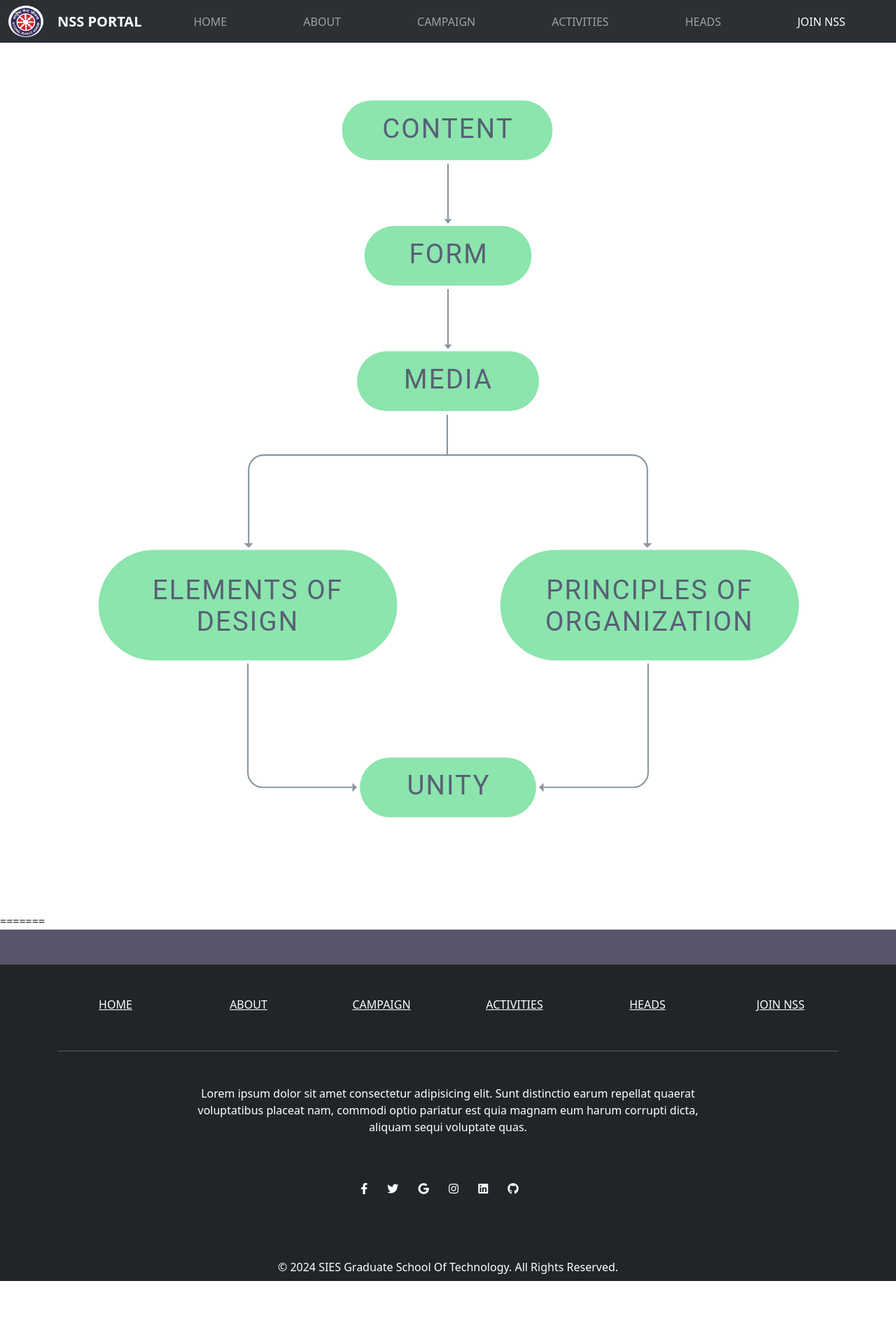
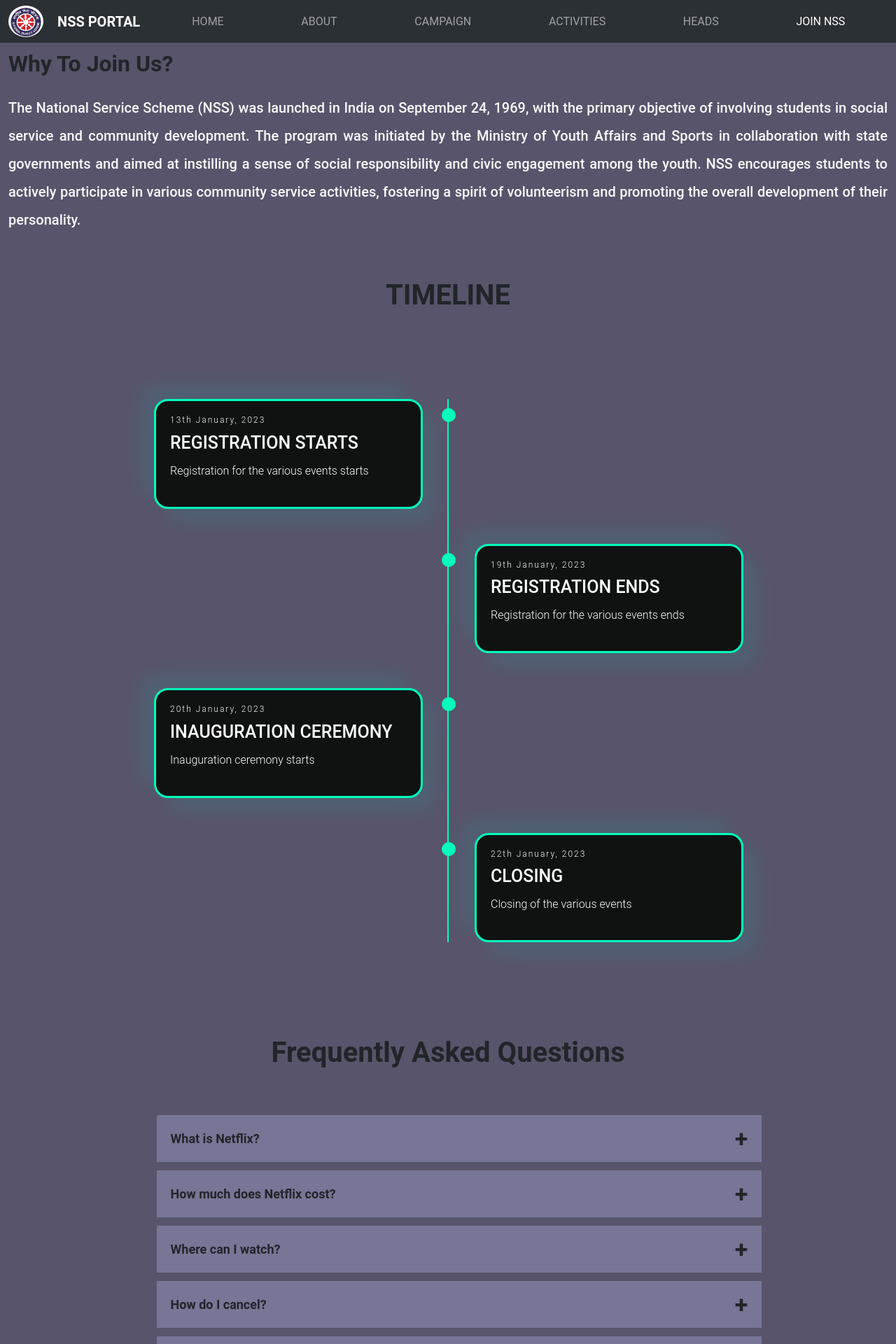
Before and after one commit to Colderhold/NSS-Portal, a PHP site: page /join.html in a window 1280 px wide. Shown: the top 1920 px of the page at 70% size. Before the commit the page ends 1830 px from the top, so only its background shows below. Run offline with PHP 8.4, Linux system fonts and the light colour scheme; style sheets or scripts are compiled from the project's sources; some libraries are stand-ins or nearby versions.

Commit message:
10th commit

```diff
--- a/nss/templates/index.html
+++ b/nss/templates/index.html
@@ -168,7 +168,7 @@
 <h1 class='mt-4 mb-4' style='font-weight: 700; text-align: center;'> CAMPAIGN </h1>
 
 <div class="container-fluid">
-  <div class="card text-bg-dark rounded-5">
+  <div class="card text-bg-dark rounded-5" style="pointer-events: none;">
     <img src="img/nss7.jpeg" class="card-img rounded-5 img-thumbnail border border-5 border-light" alt="...">
     <div class="card-img">
       <p class="card-text lh-lg mt-4" style='text-align: justify;'><strong>The NSS Camp is an annually organized event by SIES Graduate School of Technology (SIES GST) that encapsulates the spirit of social responsibility and community engagement. This enriching camp serves as a platform for students to contribute meaningfully to society through a range of community service activities. It's a week-long experience that goes beyond regular studies, making students feel like a team and teaching them to care for others. During the camp, students do different activities like donating blood, planting trees, and cleaning up areas. These activities not only help the community but also teach about taking care of the <a href='#'> Read more. </a></p>
--- a/nss/templates/join.html
+++ b/nss/templates/join.html
@@ -3,14 +3,9 @@
 <title>NSS PORTAL SIESGST</title>
 <meta charset="UTF-8">
 <meta name="viewport" content="width=device-width, initial-scale=1">
-<<<<<<< HEAD
 <script src="https://code.jquery.com/jquery-3.6.4.min.js"></script>
 <script src="script.js"></script>
-=======
->>>>>>> parent of 500d65b (Fifth commit)
 <link rel="stylesheet" href="style.css">
-<link rel="stylesheet" href="specific-style.css">
-<script src="https://cdn.jsdelivr.net/npm/vue@2.6.14/dist/vue.js"></script>
 <script src="script-vue-app.js"></script>
 <link rel="stylesheet" href="https://fonts.googleapis.com/css?family=Raleway">
 <link rel="shortcut icon" href="img/nss.png" />
@@ -52,144 +47,117 @@
         </div>
     </div>
 </nav>
-<<<<<<< HEAD
-<div class="template-wrap">
-
-  <div class="ep-flowchart" id="ep-flowchart">
-    <div class="ep-svg-wrap">
-
-      <svg xmlns="http://www.w3.org/2000/svg" viewBox="0 0 600 600">
-        <g id="Page-1" fill="none" fill-rule="evenodd">
-          <g id="Course-Template">
-            <g id="arrows" transform="translate(163 98)">
-              <g id="arrows/arrow-1.2" transform="rotate(90 69.5 70)">
-                <g id="arrow-1.2">
-                  <path id="Line" stroke="#89969F" stroke-linecap="square" d="M.336 2.5h38.46"/>
-                  <polygon id="Triangle" fill="#89969F" points="37 5 37 0 40 2.5"/>
-                </g>
-              </g>
-              <g id="arrows/arrow-1.2-copy" transform="rotate(90 27.5 112)">
-                <g id="arrow-1.2">
-                  <path id="Line" stroke="#89969F" stroke-linecap="square" d="M.336 2.5h38.46"/>
-                  <polygon id="Triangle" fill="#89969F" points="37 5 37 0 40 2.5"/>
-                </g>
-              </g>
-              <g id="arrows/arrow-4" transform="rotate(90 53 220.5)">
-                <g id="arrow-4">
-                  <path id="Path-4" stroke="#89969F" d="M87 3H38.009C32.48 3 28 7.48 28 13v247c0 5.523 4.483 10 10.009 10H87"/>
-                  <path id="Path-5" stroke="#89969F" d="M28.5 137H.996"/>
-                  <polygon id="Triangle-2-Copy-2" fill="#89969F" points="87 6 87 0 90 3"/>
-                  <polygon id="Triangle-2-Copy-4" fill="#89969F" points="87 273 87 267 90 270"/>
-                </g>
-              </g>
-              <g id="arrow-2" transform="translate(3 335)">
-                <path id="Path-2" stroke="#89969F" d="M0 0v73.009C0 78.527 4.485 83 9.992 83H70"/>
-                <polygon id="Triangle-2" fill="#89969F" points="70 86 70 80 73 83"/>
-              </g>
-              <g id="arrow-2-copy" transform="matrix(-1 0 0 1 271 335)">
-                <path id="Path-2" stroke="#89969F" d="M0 0v73.009C0 78.527 4.485 83 9.992 83H70"/>
-                <polygon id="Triangle-2" fill="#89969F" points="70 86 70 80 73 83"/>
-              </g>
-            </g>
-            <g id="ep-content" class="ep-svg-block"
-               @click="{{ display = true; selected = 'ep-content' }}"
-               transform="translate(229 56)">
-              <rect id="Rectangle" width="141" height="40" fill="#8BE5AD" rx="20"/>
-              <text id="Content" fill="#586075" font-family="Roboto-Regular, Roboto" font-size="18" letter-spacing="1">
-                <tspan x="27.022" y="25">CONTENT</tspan>
-              </text>
-            </g>
-            <g id="ep-form" class="ep-svg-block"
-               @click="{{ display = true; selected = 'ep-form' }}"
-               transform="translate(244 140)">
-              <rect id="Rectangle" width="112" height="40" fill="#8BE5AD" rx="20"/>
-              <text id="Content" fill="#586075" font-family="Roboto-Regular, Roboto" font-size="18" letter-spacing="1">
-                <tspan x="29.964" y="25">FORM</tspan>
-              </text>
-            </g>
-            <g id="ep-media" class="ep-svg-block"
-               @click="{{ display = true; selected = 'ep-media' }}"
-               transform="translate(239 224)">
-              <rect id="Rectangle" width="122" height="40" fill="#8BE5AD" rx="20"/>
-              <text id="Content" fill="#586075" font-family="Roboto-Regular, Roboto" font-size="18" letter-spacing="1">
-                <tspan x="31.49" y="25">MEDIA</tspan>
-              </text>
-            </g>
-            <g id="ep-unity" class="ep-svg-block"
-               @click="{{ display = true; selected = 'ep-unity' }}"
-               transform="translate(241 496)">
-              <rect id="Rectangle" width="118" height="40" fill="#8BE5AD" rx="20"/>
-              <text id="Content" fill="#586075" font-family="Roboto-Regular, Roboto" font-size="18" letter-spacing="1">
-                <tspan x="31.589" y="25">UNITY</tspan>
-              </text>
-            </g>
-            <g id="ep-elements" class="ep-svg-block"
-               @click="{{ display = true; selected = 'ep-elements' }}"
-               transform="translate(66 357)">
-              <rect id="Rectangle" width="200" height="74" fill="#8BE5AD" rx="37"/>
-              <text id="Elements-of-Design" fill="#586075" font-family="Roboto-Regular, Roboto" font-size="18" letter-spacing="1">
-                <tspan x="36.046" y="33">ELEMENTS OF </tspan> <tspan x="65.559" y="54">DESIGN</tspan>
-              </text>
-            </g>
-            <g id="ep-principles" class="ep-svg-block"
-               @click="{{ display = true; selected = 'ep-principles' }}"
-               transform="translate(335 357)">
-              <rect id="Rectangle" width="200" height="74" fill="#8BE5AD" rx="37"/>
-              <text id="Principles-of-Organi" fill="#586075" font-family="Roboto-Regular, Roboto" font-size="18" letter-spacing="1">
-                <tspan x="30.707" y="33">PRINCIPLES OF </tspan> <tspan x="30.196" y="54">ORGANIZATION</tspan>
-              </text>
-            </g>
-          </g>
-        </g>
-      </svg>
-
-=======
 
 <div class='box'>
+  <br> <br>
+  <div class='container-fluid'>
+    <h2 class='fw-bold mt-4 mb-4'> Why To Join Us? </h2>
+    <p class="lead text-light fw-medium lh-lg" style='text-align: justify;'>
+      The National Service Scheme (NSS) was launched in India on September 24, 1969, with the primary objective of involving students in social service and community development. The program was initiated by the Ministry of Youth Affairs and Sports in collaboration with state governments and aimed at instilling a sense of social responsibility and civic engagement among the youth. NSS encourages students to actively participate in various community service activities, fostering a spirit of volunteerism and promoting the overall development of their personality.
+    </p>
+
+    <br>
+    <h1 class='mt-4 mb-4' style='font-weight: 700; text-align: center;' id="title">TIMELINE</h1>
+    <div class="container1">
+      <div class="timeline">
+        <ul>
+          <li>
+            <div class="timeline-content">
+              <!-- <h3 class="date">21st January, 2023</h3> -->
+              <h3>13th January, 2023</h3>
+              <h1>REGISTRATION STARTS</h1>
+              <p>Registration for the various events starts</p>
+            </div>
+          </li>
+          <li>
+            <div class="timeline-content">
+              <h3>19th January, 2023</h3>
+              <h1>REGISTRATION ENDS</h1>
+              <p>Registration for the various events ends</p>
+            </div>
+          </li>
+          <li>
+            <div class="timeline-content">
+              <h3>20th January, 2023</h3>
+              <h1>INAUGURATION CEREMONY</h1>
+              <p>Inauguration ceremony starts</p>
+            </div>
+          </li>
+          <li>
+            <div class="timeline-content">
+              <h3>22th January, 2023</h3>
+              <h1>CLOSING</h1>
+              <p>Closing of the various events</p>
+            </div>
+          </li>
+        </ul>
+      </div>
+    </div>
+
+    <div class="faq">
+      <h1 class='mt-4 mb-4' style='font-weight: 700; text-align: center;' >Frequently Asked Questions</h1>
+      <ul class="accordion">
+          <li>
+              <input type="radio" name="accordion" id="first">
+              <label for="first">What is Netflix?</label>
+              <div class="content">
+                  <p>Netflix is a streaming service that offers a wide variety of award-winning TV shows, movies, anime, documentaries and more – on thousands of internet-connected devices.
+
+                      You can watch as much as you want, whenever you want, without a single ad – all for one low monthly price. There's always something new to discover, and new TV shows and movies are added every week!</p>
+              </div>
+          </li>
+          <li>
+              <input type="radio" name="accordion" id="second">
+              <label for="second">How much does Netflix cost?</label>
+              <div class="content">
+                  <p>Watch Netflix on your smartphone, tablet, Smart TV, laptop, or streaming device, all for one fixed monthly fee. Plans range from ₹ 149 to ₹ 649 a month. No extra costs, no contracts.</p>
+              </div>
+          </li>
+          <li>
+              <input type="radio" name="accordion" id="third">
+              <label for="third">Where can I watch?</label>
+              <div class="content">
+                  <p>Watch anywhere, anytime. Sign in with your Netflix account to watch instantly on the web at netflix.com from your personal computer or on any internet-connected device that offers the Netflix app, including smart TVs, smartphones, tablets, streaming media players and game consoles.
+
+                      You can also download your favourite shows with the iOS, Android, or Windows 10 app. Use downloads to watch while you're on the go and without an internet connection. Take Netflix with you anywhere.</p>
+              </div>
+          </li>
+          <li>
+              <input type="radio" name="accordion" id="fourth">
+              <label for="fourth">How do I cancel?</label>
+              <div class="content">
+                  <p>Netflix is flexible. There are no annoying contracts and no commitments. You can easily cancel your account online in two clicks. There are no cancellation fees – start or stop your account anytime.</p>
+              </div>
+          </li>
+          <li>
+              <input type="radio" name="accordion" id="fifth">
+              <label for="fifth">What can I watch on Netflix?</label>
+              <div class="content">
+                  <p>Netflix has an extensive library of feature films, documentaries, TV shows, anime, award-winning Netflix originals, and more. Watch as much as you want, anytime you want.</p>
+              </div>
+          </li>
+          <li>
+              <input type="radio" name="accordion" id="sixth">
+              <label for="sixth">Is Netflix good for kids</label>
+              <div class="content">
+                  <p>The Netflix Kids experience is included in your membership to give parents control while kids enjoy family-friendly TV shows and films in their own space.
+
+                      Kids profiles come with PIN-protected parental controls that let you restrict the maturity rating of content kids can watch and block specific titles you don’t want kids to see.</p>
+              </div>
+          </li>
+      </ul>
+  </div>
+
 
 </div>
 
 <div class="loader-wrapper">
     <div class="spinner-border spinner-border-lg text-light" style="width: 4rem; height: 4rem;" role="status">
       <span class="sr-only">Loading...</span>
->>>>>>> parent of 500d65b (Fifth commit)
     </div>
-    <transition name="pop-details">
-    <div class="ep-detail-wrap" v-show="selected != ''"
-         @click="{{selected = ''}}">
-
-      <div class="ep-detail" v-show="selected == 'ep-content'">
-        <h3>Content</h3>
-        <p>The Message. What we are trying to say.</p>
-      </div>
-      <div class="ep-detail" v-show="selected == 'ep-form'">
-        <h3>Form</h3>
-        <p>How you will express the message.</p>
-      </div>
-      <div class="ep-detail" v-show="selected == 'ep-media'">
-        <h3>Media</h3>
-        <p>The tools and materials you use to convey the message</p>
-      </div>
-      <div class="ep-detail" v-show="selected == 'ep-elements'">
-        <h3>Elements of Design</h3>
-        <p>Line, Shape, Value, Texture, Color, Illusion of Depth, Illusion of Movement</p>
-      </div>
-      <div class="ep-detail" v-show="selected == 'ep-principles'">
-        <h3>Principles of Organization</h3>
-        <p>Balance, Movement, Emphasis/Dpminance/Focal Point, Rhythm (through repetition), Economy, Variety</p>
-      </div>
-      <div class="ep-detail" v-show="selected == 'ep-unity'">
-        <h3>Unity</h3>
-        <p>Both a guiding principle and the end-result of a well-considered design.</p>
-      </div>
-
-
     </div>
-    </transition>
-
   </div>
 
-</div>
 
 <!-- Remove the container if you want to extend the Footer to full width. -->
 <!-- <div class="container my-5"> -->
--- a/nss/templates/specific-style.scss
+++ /dev/null
@@ -1,98 +0,0 @@
-$c-primary: #586075;
-$c-secondary: #8BE5AD;
-$c-accent: #F5F5F0;
-
-html, body {
-  font-family: 'Roboto', 'Helvetica', sans-serif;
-  padding: 0;
-  margin: 0;
-  height: 100%;
-}
-
-div {
-  box-sizing: border-box;
-}
-
-.template-wrap {
-  min-height: 100%;
-  position: relative;
-  padding-bottom: 100px; /* Adjust the padding to prevent overlap with the footer */
-}
-
-.ep-flowchart {
-  width: 100%;
-  position: relative;
-  z-index: 1;
-
-  .ep-svg-wrap {
-    .ep-svg-block {
-      cursor: pointer;
-
-      rect, text {
-        transition: all .3s ease;
-      }
-
-      &:hover rect, &:hover text {
-        transform: translateY(-5px);
-        text-shadow: 0 1px 0 #fff, 0 -1px 0 #000;
-      }
-    }
-  }
-
-  .ep-detail-wrap {
-    position: absolute;
-    background-color: rgba(0, 0, 0, .5);
-    top: 0;
-    bottom: 0;
-    left: 0;
-    right: 0;
-    z-index: 2;
-
-    .ep-detail {
-      position: relative;
-      font-size: 1.2em;
-      background-color: $c-accent;
-      color: $c-primary;
-      transform: translateY(-50%);
-      margin: 50% auto;
-      width: 60%;
-      height: auto;
-      padding: 1em 2em;
-      border-radius: 15px;
-      border: 5px solid $c-secondary;
-      box-shadow: 0 15px 20px rgba(0, 0, 0, .2);
-
-      &::after {
-        content: "\2716";
-        color: $c-secondary;
-        position: absolute;
-        top: -20px;
-        right: -20px;
-        display: inline-block;
-        font-size: 15px;
-        line-height: 20px;
-        height: 20px;
-        width: 20px;
-        padding: 5px;
-        text-align: center;
-        background-color: $c-accent;
-        border-radius: 50%;
-        border: 5px solid;
-        cursor: pointer;
-        box-shadow: 0 3px 15px rgba(0, 0, 0, .2);
-      }
-    }
-  }
-}
-
-.pop-details-enter-active, .pop-details-leave-active {
-  transition: opacity .3s ease-in-out;
-}
-
-.pop-details-enter {
-  opacity: 0;
-}
-
-.pop-details-leave-to {
-  opacity: 0;
-}
--- a/nss/templates/style.css
+++ b/nss/templates/style.css
@@ -1,6 +1,6 @@
-body {
+* {
   margin: 0;
-  font-family: 'Arial', sans-serif;
+  font-family: 'Roboto', sans-serif;
 }
 
 .box{
@@ -284,4 +284,192 @@ th, td {
       object-fit: cover;
       filter: brightness(0.7);
   }
+  .img-fluid{
+    margin-left: 100px;
+  }
 }
+
+.container1 {
+  width: 100%;
+  display: flex;
+  align-items: center;
+  justify-content: center;
+  padding: 100px 0;
+
+}
+.timeline {
+  width: 80%;
+  height: auto;
+  max-width: 800px;
+  margin: 0 auto;
+  position: relative;
+}
+
+.timeline ul {
+  list-style: none;
+}
+.timeline ul li {
+  padding: 20px;
+  background-color: #101212;
+  color: white;
+  border-radius: 10px;
+  box-shadow: -20px -20px 30px rgba(9, 212, 195, 0.1), 20px 20px 30px rgba(9, 212, 195, 0.1);
+  margin-bottom: 20px;
+  border: 3px solid #00FFBB;
+
+}
+.timeline ul li:last-child {
+  margin-bottom: 0;
+}
+.timeline-content h1 {
+  font-weight: 500;
+  font-size: 25px;
+  line-height: 30px !important;
+  margin-bottom: 10px;
+}
+.timeline-content p {
+  font-size: 16px;
+  line-height: 30px;
+  font-weight: 300;
+}
+/* .timeline-content .date {
+  font-size: 12px;
+  font-weight: 300;
+  margin-bottom: 10px;
+  letter-spacing: 2px;
+} */
+
+.timeline-content h3 {
+  font-size: 12px;
+  font-weight: 300;
+  margin-bottom: 10px;
+  letter-spacing: 2px;
+}
+@media only screen and (min-width: 768px) {
+  .timeline:before {
+    content: "";
+    position: absolute;
+    top: 0;
+    left: 50%;
+    transform: translateX(-50%);
+    width: 2px;
+    height: 100%;
+    background-color: #00FFBB;;
+  }
+  .timeline ul li {
+    width: 50%;
+    position: relative;
+    margin-bottom: 50px;
+  }
+  .timeline ul li:nth-child(odd) {
+    float: left;
+    clear: right;
+    transform: translateX(-52px);
+    border-radius: 20px 20px 20px 20px;
+  }
+  .timeline ul li:nth-child(even) {
+    float: right;
+    clear: left;
+    transform: translateX(22px);
+    border-radius: 20px 20px 20px 20px;
+  }
+  .timeline ul li::before {
+    content: "";
+    position: absolute;
+    height: 20px;
+    width: 20px;
+    border-radius: 50%;
+    background-color: #00FFBB;;
+
+  }
+  .timeline ul li:nth-child(odd)::before {
+    transform: translate(50%, -50%);
+    right: -40px;
+  }
+  .timeline ul li:nth-child(even)::before {
+    transform: translate(-50%, -50%);
+    left: -40px;
+  }
+  /* .timeline-content .date {
+    position: absolute;
+    top: -30px;
+  } */
+  .timeline ul li:hover::before {
+    background-color: #00FFBB;
+  }
+}
+
+
+.faq{
+  padding: 10px 12%;
+  text-align: center;
+  font-size: 18px;
+}
+
+.faq h2{
+  font-weight: 500;
+  font-size: 40px;
+}
+
+.accordion{
+  margin: 60px auto;
+  width: 100%;
+  max-width: 95%;
+}
+
+.accordion li{
+  list-style: none;
+  width: 100%;
+  padding: 5px;
+}
+
+.accordion li label{
+  display: flex;
+  align-items: center;
+  padding: 20px;
+  font-size: 18px;
+  font-weight: 600;
+  background: #777696;
+  margin-bottom: 2px;
+  cursor: pointer;
+  position: relative;
+}
+
+label::after{
+  content: '+';
+  font-size: 34px;
+  position: absolute;
+  right: 20px;
+  transition: transform 0.5s;
+}
+input[type="radio"]{
+  display: none;
+}
+
+.accordion .content{
+  background: #b39eb5;
+  text-align: left;
+  padding: 0 20px;
+  max-height: 0;
+  font-weight: 500;
+  overflow: hidden;
+  transition: max-height 0.5s, padding 0.5s;
+}
+
+.accordion input[type="radio"]:checked + label + .content{
+  max-height: 600px;
+  padding: 30px 20px;
+}
+
+.accordion input[type="radio"]:checked + label::after{
+  transform: rotate(135deg);
+}
+
+.faq .email-signup{
+  max-width: 600px;
+  margin: 20px auto 60px;
+}
+
+.faq small{
+  font-size: 13px;
+}
```
Also changed, not shown: nss/templates/aboutus.html (+36 -10 lines), nss/templates/script-vue-app.js (deleted, +0 -17 lines), 1 other file.
